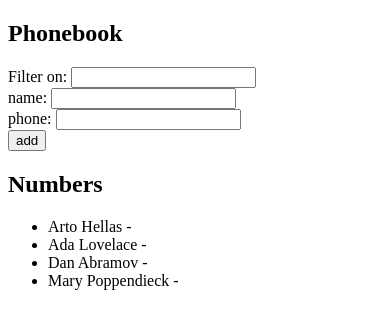
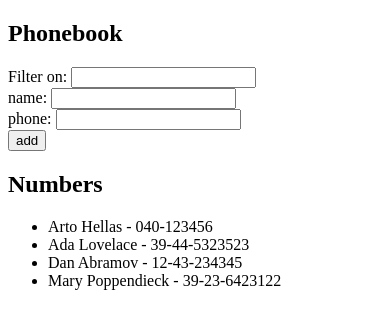
Before and after one commit to DeployAndPray/fullstackopen, a React (Vite) app in the folder part 2/ThePhonebook/: page / in a window 390 px wide. Shown: the top 328 px of the page. Built offline with nearby package versions, Linux system fonts and the light colour scheme; data requests are answered from the project's data file.

Commit message:
[part 2.11] the phonebook - step 6

```diff
--- /dev/null
+++ b/part 2/ThePhonebook/db.json
@@ -0,0 +1,24 @@
+{
+  "persons":[
+    {
+      "name": "Arto Hellas",
+      "number": "040-123456",
+      "id": "1"
+    },
+    {
+      "name": "Ada Lovelace",
+      "number": "39-44-5323523",
+      "id": "2"
+    },
+    {
+      "name": "Dan Abramov",
+      "number": "12-43-234345",
+      "id": "3"
+    },
+    {
+      "name": "Mary Poppendieck",
+      "number": "39-23-6423122",
+      "id": "4"
+    }
+  ]
+}
--- a/part 2/ThePhonebook/package.json
+++ b/part 2/ThePhonebook/package.json
@@ -7,9 +7,11 @@
     "dev": "vite",
     "build": "vite build",
     "lint": "eslint .",
-    "preview": "vite preview"
+    "preview": "vite preview",
+    "server": "npx json-server --port 3001 db.json"
   },
   "dependencies": {
+    "axios": "^1.20.0",
     "react": "^19.2.8",
     "react-dom": "^19.2.8"
   },
--- a/part 2/ThePhonebook/src/App.jsx
+++ b/part 2/ThePhonebook/src/App.jsx
@@ -1,18 +1,24 @@
-import { useState } from "react";
+import axios from 'axios';
+import { useEffect, useState } from "react";
 import { Filter } from "./components/Filter";
 import { Form } from "./components/Form";
 import { List } from "./components/List";
 
 const App = () => {
-  const [persons, setPersons] = useState([
-    { name: "Arto Hellas", number: "040-123456", id: 1 },
-    { name: "Ada Lovelace", number: "39-44-5323523", id: 2 },
-    { name: "Dan Abramov", number: "12-43-234345", id: 3 },
-    { name: "Mary Poppendieck", number: "39-23-6423122", id: 4 },
-  ]);
+  const [persons, setPersons] = useState([]);
   const [newName, setNewName] = useState("");
   const [newPhone, setNewPhone] = useState("");
   const [searchTerm, setSearchTerm] = useState("");
+
+
+
+  useEffect(()=>{
+    const path = 'http://localhost:3001/persons'
+    axios
+      .get(path)
+      .then((resp) => setPersons( resp.data ))
+  },[])
+
 
   const handleOnSubmit = (event) => {
     event.preventDefault();
--- a/part 2/ThePhonebook/src/components/List.jsx
+++ b/part 2/ThePhonebook/src/components/List.jsx
@@ -5,9 +5,9 @@ export function List({ persons, searchTerm }) {
         .filter((person) =>
           person.name.toLocaleLowerCase().includes(searchTerm),
         )
-        .map((person, i) => (
-          <li key={person.name.concat("_", i)}>
-            {person.name} - {person.phone}
+        .map((person) => (
+          <li key={person.id}>
+            {person.name} - {person.number}
           </li>
         ))}
     </ul>
```
Also changed, not shown: 1 other file (tests, documents, lock files or other folders).
